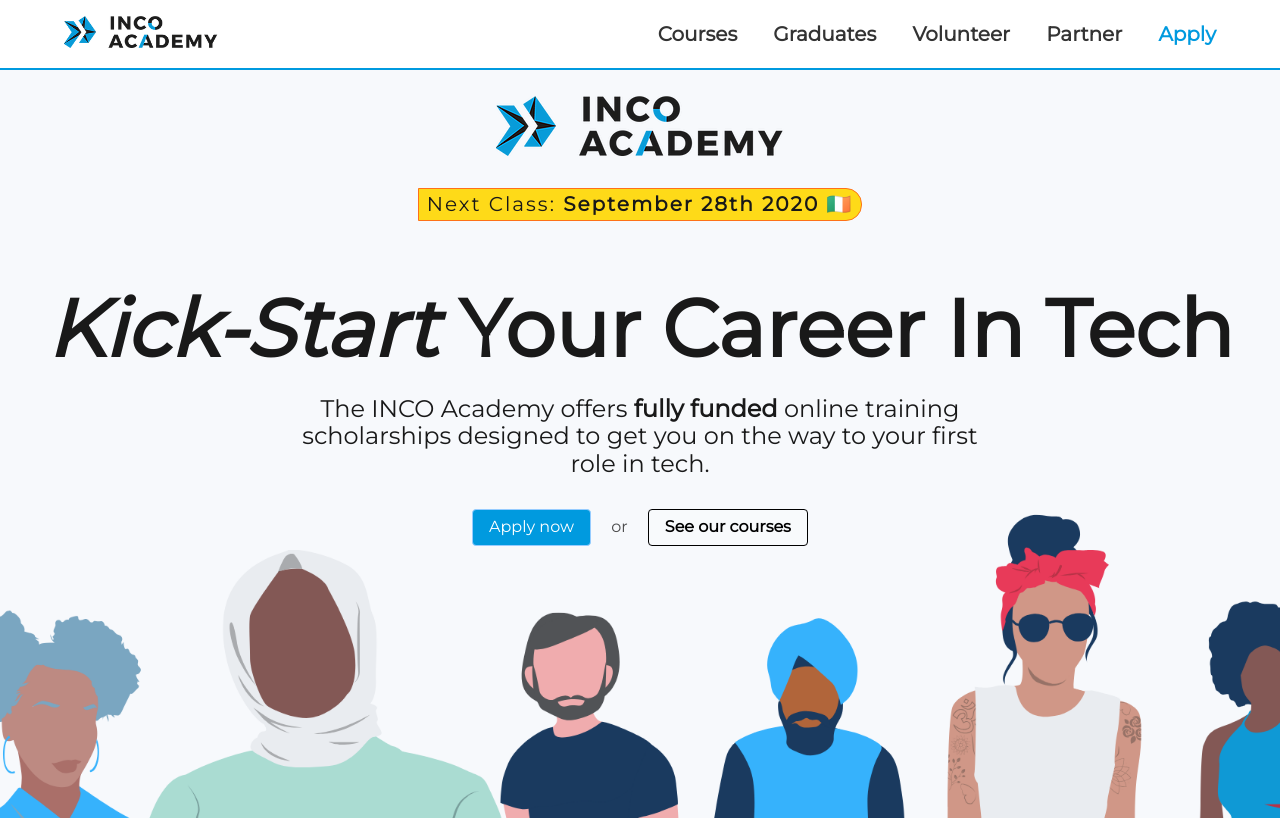
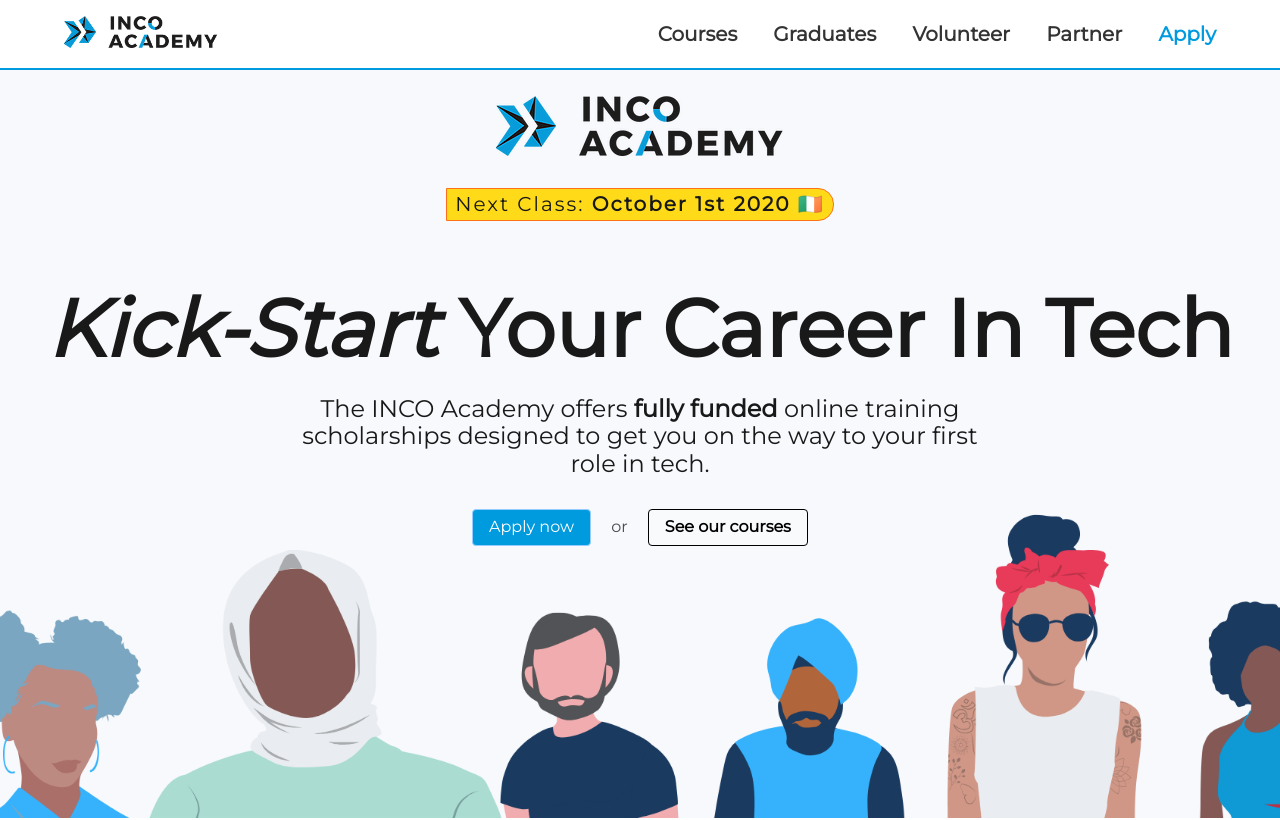
Before and after one commit to INCO-Ireland/inco-Ireland.github.io, a plain HTML site: page index.html in a window 1280 px wide. Shown: the top 820 px of the page. Drawn offline with nearby package versions, Linux system fonts and the light colour scheme; some packages are replaced by stand-ins of ours; a script that the page names is missing.

Commit message:
Update index.html

```diff
--- a/index.html
+++ b/index.html
@@ -58,7 +58,7 @@
                     <img src="./img/inco-academy-logo-horizontal.webp" alt="INCO Academy logo" class="mt5 pv4 ph3 pt5 pa4-ns db center-l">
                     <div
                         class="dib center pv1 ph2 mb1 fw4 f6 f4-ns tracked black bg-yellow o-90 ba br4 br--right b--orange">
-                        Next Class: <span class="b">September 28th 2020</span> 🇮🇪</div>
+                        Next Class: <span class="b">October 1st 2020</span> 🇮🇪</div>
 
                     <h1 class="f2 f1-m f-subheadline-l fw7 mb0 lh-title ttc"><span class="i">Kick-start</span> your career in Tech</h1>
                     <h2 class="fw1 f3 mt3 mb4 measure-l center-l">
```
